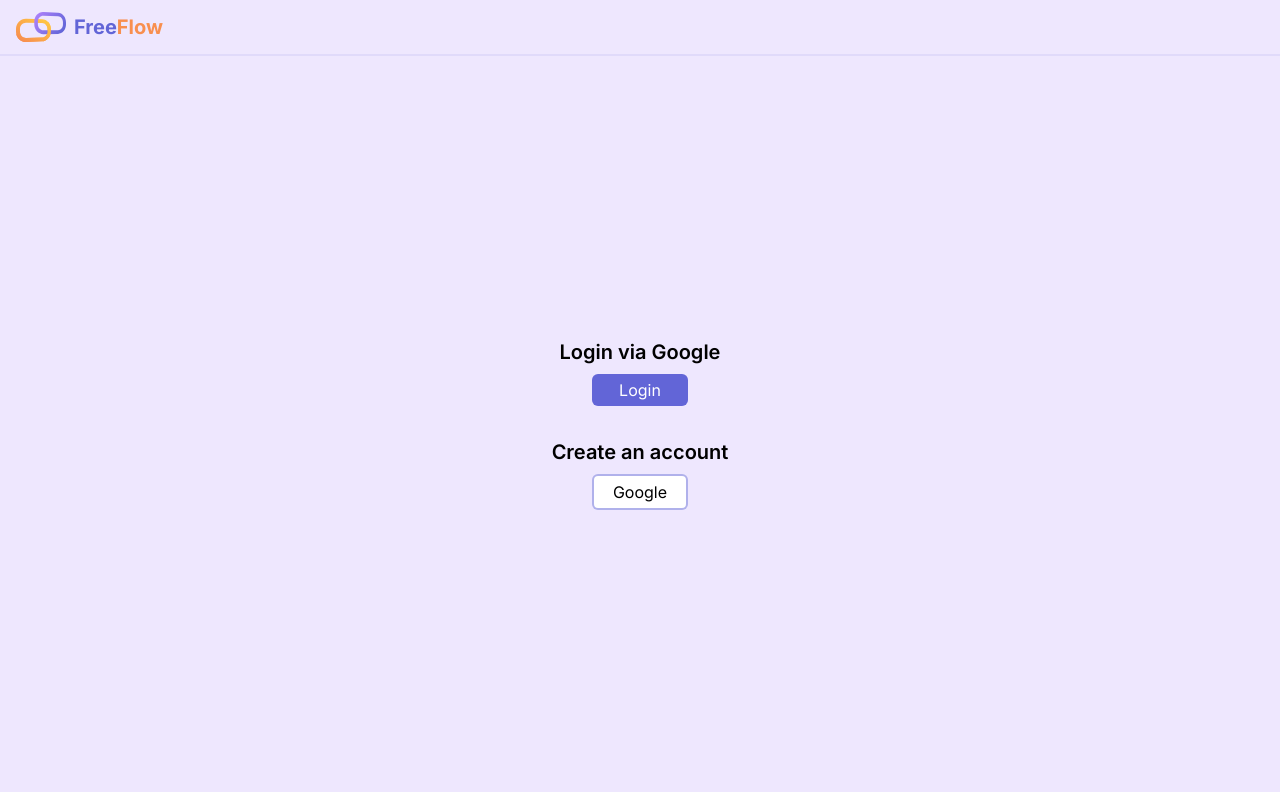
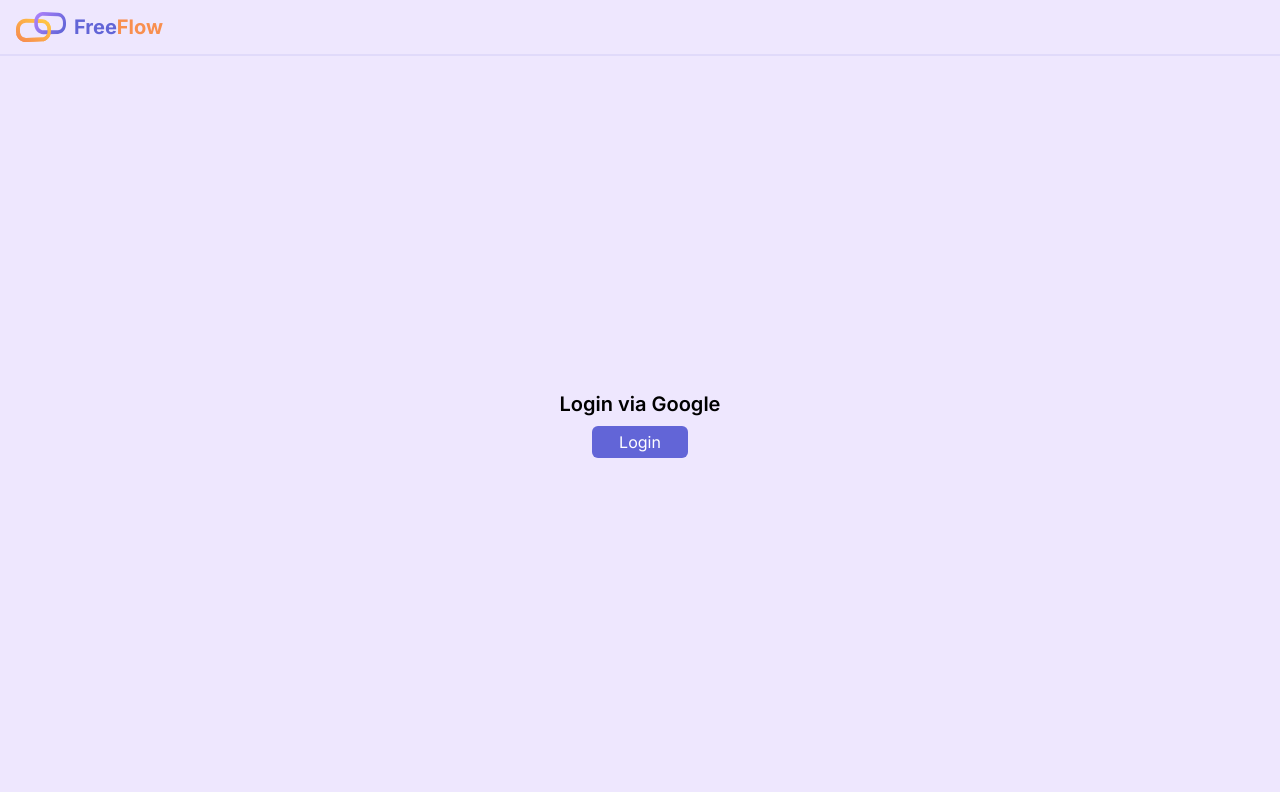
Before and after one commit to Byte-Breakers/free-flow, a Next.js app: page /login in a window 1280 px wide. Built offline with nearby package versions, Linux system fonts and the light colour scheme.

Commit message:
Removed create account

```diff
--- a/app/login/page.tsx
+++ b/app/login/page.tsx
@@ -18,9 +18,7 @@ const LoginPage = () => {
       <div className='h-[92vh] bg-[#EEE7FE] flex flex-col items-center justify-center'>
         <h1 className='font-semibold text-xl'>Login via Google</h1>
         <button className='w-24 mt-2 py-1 bg-[#6265D7] rounded-md text-white'> Login </button>
-        <div className='h-8' />
-        <h1 className='font-semibold text-xl'>Create an account</h1>
-        <button className='w-24 mt-2 rounded-md border-2 border-[#6265D7] border-opacity-50 py-1 bg-white'> Google </button>
+
       </div>
     </>
   )
```
